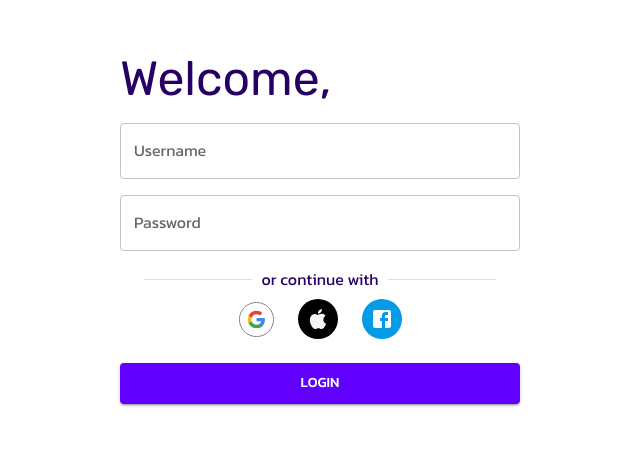
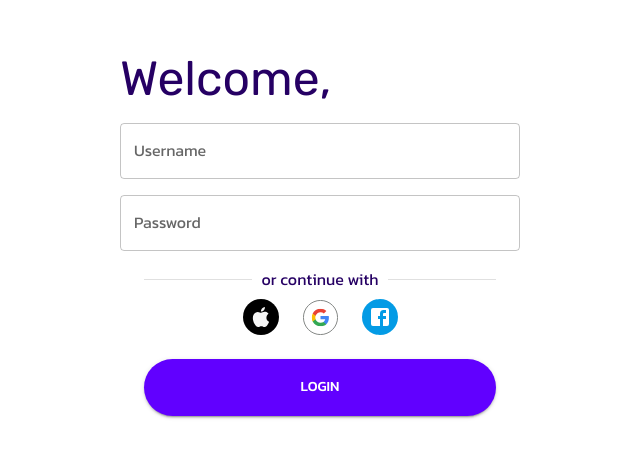
Before and after one commit to Rahik-Sikder/b2bfintech, a React (Create React App) app in the folder b2bfintechs24/: page / in a window 1280 px wide. Shown: the part 109-566 px from the top of the page, without its empty margins (640-1280 px from the left). Built offline with nearby package versions, Linux system fonts and the light colour scheme.

Commit message:
made welcome look more like the figma designs

```diff
--- a/b2bfintechs24/src/components/Icons.js
+++ b/b2bfintechs24/src/components/Icons.js
@@ -61,7 +61,7 @@ const GoogleLoginIcon = ({ onClick }) => {
 const AppleLoginIcon = ({ onClick }) => {
   return (
     <IconButton onClick={onClick}>
-      <Avatar fontSize="large" sx={{ backgroundColor: "#000000" }}>
+      <Avatar sx={{ backgroundColor: "#000000", width: 36, height: 36  }}>
         <AppleIcon color="white" />
       </Avatar>
     </IconButton>
@@ -71,7 +71,7 @@ const AppleLoginIcon = ({ onClick }) => {
 const FacebookLoginIcon = ({ onClick }) => {
   return (
     <IconButton onClick={onClick}>
-      <Avatar fontSize="large" sx={{ backgroundColor: "#039BE5" }}>
+      <Avatar fontSize="large" sx={{ backgroundColor: "#039BE5",  width: 36, height: 36 }}>
         <FacebookIcon
           sx={{ color: "white", backgroundColor: "#039BE5"}}
         />
--- a/b2bfintechs24/src/pages/Welcome.js
+++ b/b2bfintechs24/src/pages/Welcome.js
@@ -12,9 +12,11 @@ import {
   Divider,
 } from "@mui/material";
 
-import {GoogleLoginIcon, AppleLoginIcon, FacebookLoginIcon} from "../components/Icons";
-
-
+import {
+  GoogleLoginIcon,
+  AppleLoginIcon,
+  FacebookLoginIcon,
+} from "../components/Icons";
 
 const Welcome = ({ setLoggedIn }) => {
   const onLoginPress = () => {
@@ -59,7 +61,8 @@ const Welcome = ({ setLoggedIn }) => {
               </Stack>
 
               <Container>
-                <Stack spacing={0}>
+                <Stack spacing={2}>
+                  <Box>
                     <Divider>
                       <Typography variant="body" color="primary.dark">
                         or continue with
@@ -70,21 +73,21 @@ const Welcome = ({ setLoggedIn }) => {
                       spacing={1}
                       sx={{ display: "flex", justifyContent: "center" }}
                     >
+                      <AppleLoginIcon />
                       <GoogleLoginIcon />
-                    <AppleLoginIcon />
                       <FacebookLoginIcon />
-
                     </Stack>
-                </Stack>
-              </Container>
+                  </Box>
                   <Button
                     variant="contained"
                     color="primary"
-                sx={{ padding: 1 }}
+                    sx={{ padding: 2, borderRadius: 10 }}
                     onClick={onLoginPress}
                   >
                     Login
                   </Button>
+                </Stack>
+              </Container>
             </Stack>
           </Container>
         </Grid>
```
Lines whose indentation alone changed are shown as unchanged.
